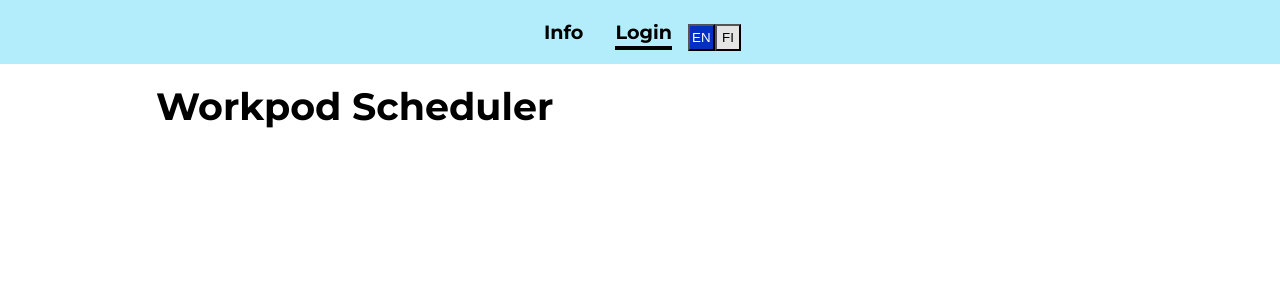
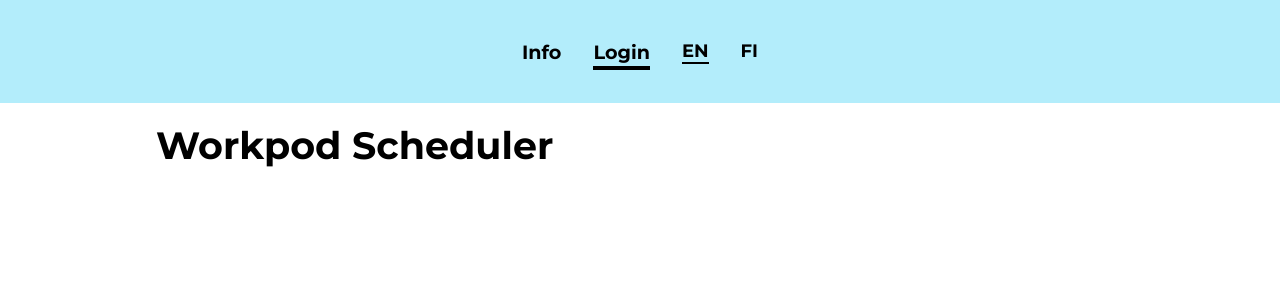
Before and after one commit to oskarisuonpaa/work-pod-end-user-interface, a React (Vite) app in the folder app/: page /login in a window 1280 px wide. Shown: the top 300 px of the page. Built offline with nearby package versions, Linux system fonts and the light colour scheme; no server answers.

Commit message:
changing language links to match lab style

```diff
--- a/app/src/components/Navbar/Navbar.css
+++ b/app/src/components/Navbar/Navbar.css
@@ -15,11 +15,6 @@
   position: relative;
 }
 
-.language-selector {
-  height: 2em;
-  width: 4em;
-  padding-top: 0.5rem;
-}
 .navbar a.active-link::after {
   content: "";
   display: block;
@@ -30,21 +25,40 @@
   bottom: -6px;
   left: 0;
 }
-.navbar .lng {
-  background-color: var(--light-grey);
-  color: var(--black);
-  height: 2em;
-  width: 2em;
-}
-.navbar .lng-active {
-  background-color: var(--blue);
-  color: var(--white);
-  height: 2em;
-  width: 2em;
+
+
+.language-switcher {
+  background: transparent;
+  font-weight: 700;
+  padding: 0;
+  display: block;
 }
 
-@media screen and (max-width: 768px) {
-  .navbar {
-    display: none;
-  }
+.language-switcher ul {
+  padding: 0;
+  margin: 0;
+  list-style: none;
+  display: flex;
+  gap: 0rem;
 }
+.language-switcher ul li {
+  display: block;
+  line-height: 4.375rem;
+  margin: 0;
+}
+
+.language-switcher .lng {
+  color: #000;
+  text-transform: uppercase;
+  font-size: 1.125rem;
+  font-family: Montserrat, sans-serif;
+  font-weight: 700;
+  text-decoration: none;
+  border-bottom: 2px solid transparent;
+  transition: border-color 0.2s;
+}
+
+.language-switcher .lng-active {
+  color: #000;
+  border-bottom: 2px solid #000;
+}
--- a/app/src/components/Navbar/index.tsx
+++ b/app/src/components/Navbar/index.tsx
@@ -52,20 +52,22 @@ const Navbar = () => {
             {t("navbar-logout")}
           </Link>
         )}
-        <span className="language-selector">
-          <button
-            className={i18n.language === "en" ? "lng-active" : "lng"}
-            onClick={() => changeLanguage("en")}
-          >
-            EN
-          </button>
-          <button
-            className={i18n.language === "fi" ? "lng-active" : "lng"}
-            onClick={() => changeLanguage("fi")}
-          >
-            FI
-          </button>
-        </span>
+        <div className="language-switcher">
+          <ul>
+            <li><a href="#"
+              className={"lng" + (i18n.language === "en" ? " lng-active" : "")}
+              onClick={() => changeLanguage("en")}
+             >
+              EN</a>
+            </li>
+            <li><a href="#"
+              className={"lng" + (i18n.language === "fi" ? " lng-active" : "")}
+              onClick={() => changeLanguage("fi")}
+            >
+              FI</a>
+            </li>
+          </ul>
+        </div>
       </nav>
     </>
   );
```
